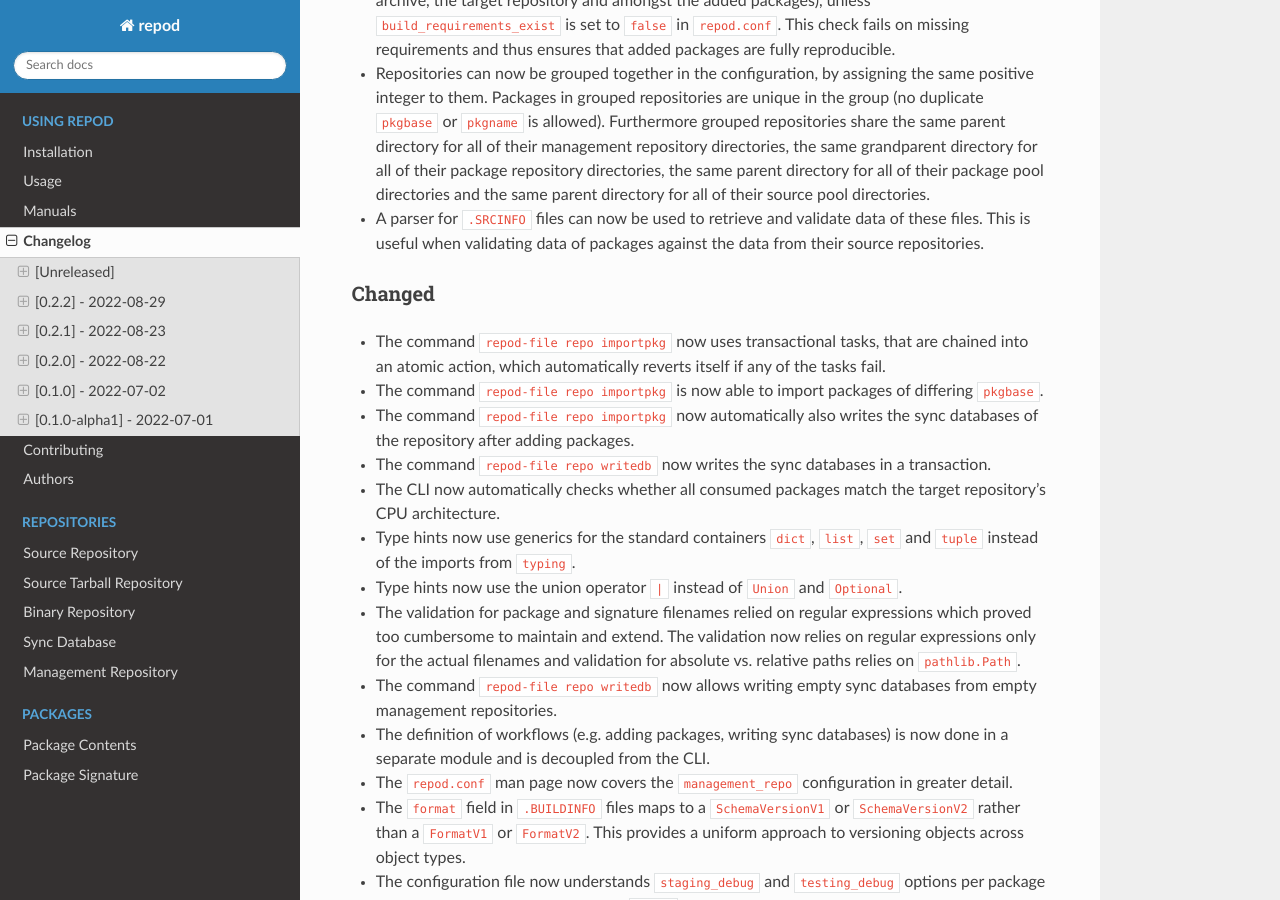
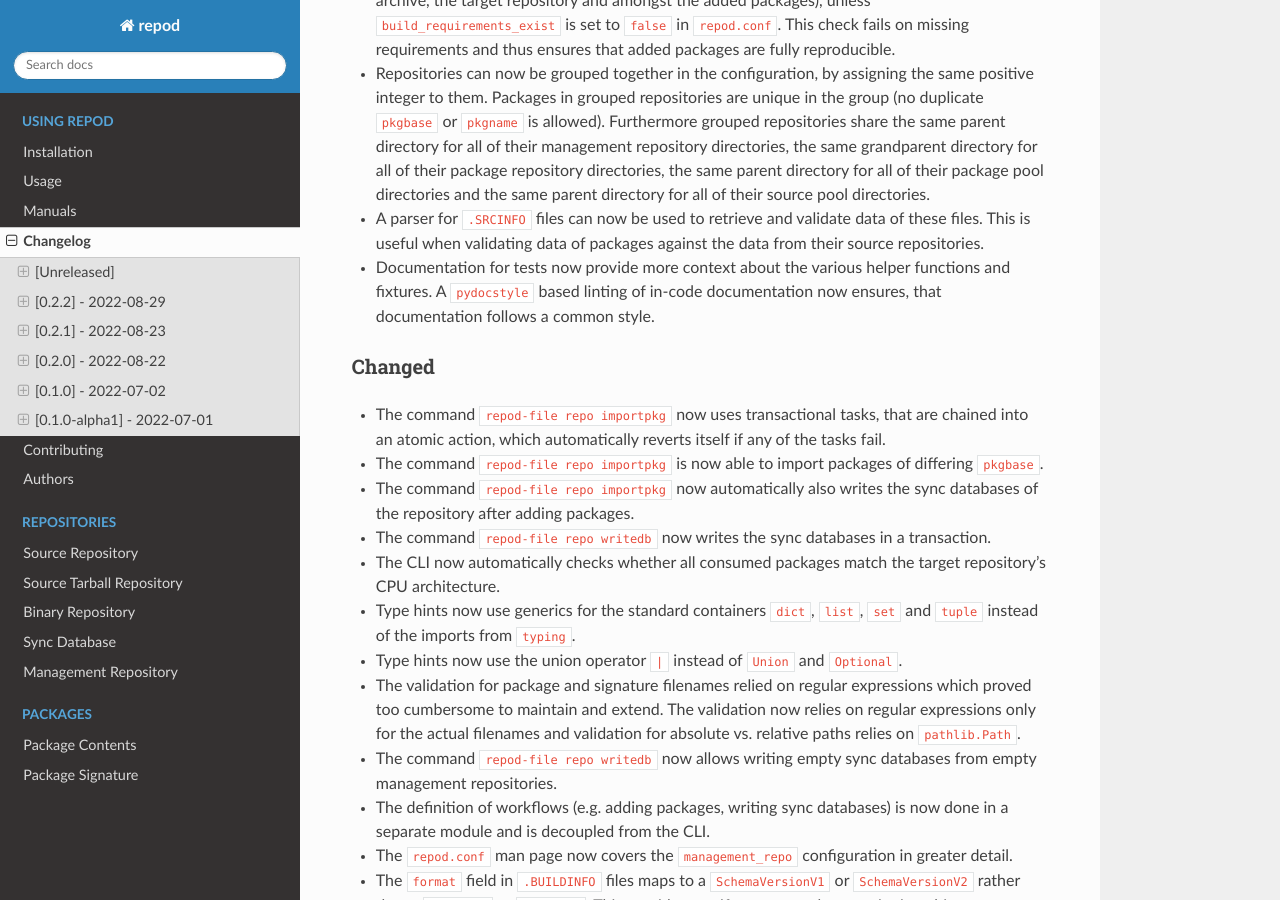
Before and after one commit to archlinux/repod, a Sphinx documentation site: the page built from docs/repod/changelog.rst, in a window 1280 px wide and 900 px high, scrolled down 1029 px. Built offline with Sphinx 7.4.7 and the Read the Docs theme 2.0.0, drawn with Linux system fonts in a browser that asks for light colours.

Commit message:
Add changelog entry for adding pydocstyle
docs/repod/changelog.rst:
Add changelog entry for adding pydocstyle and improving documentation
for tests.

```diff
--- a/docs/repod/changelog.rst
+++ b/docs/repod/changelog.rst
@@ -64,6 +64,9 @@ Added
 * A parser for ``.SRCINFO`` files can now be used to retrieve and validate data
   of these files. This is useful when validating data of packages against the
   data from their source repositories.
+* Documentation for tests now provide more context about the various helper
+  functions and fixtures. A ``pydocstyle`` based linting of in-code
+  documentation now ensures, that documentation follows a common style.
 
 Changed
 ^^^^^^^
```
